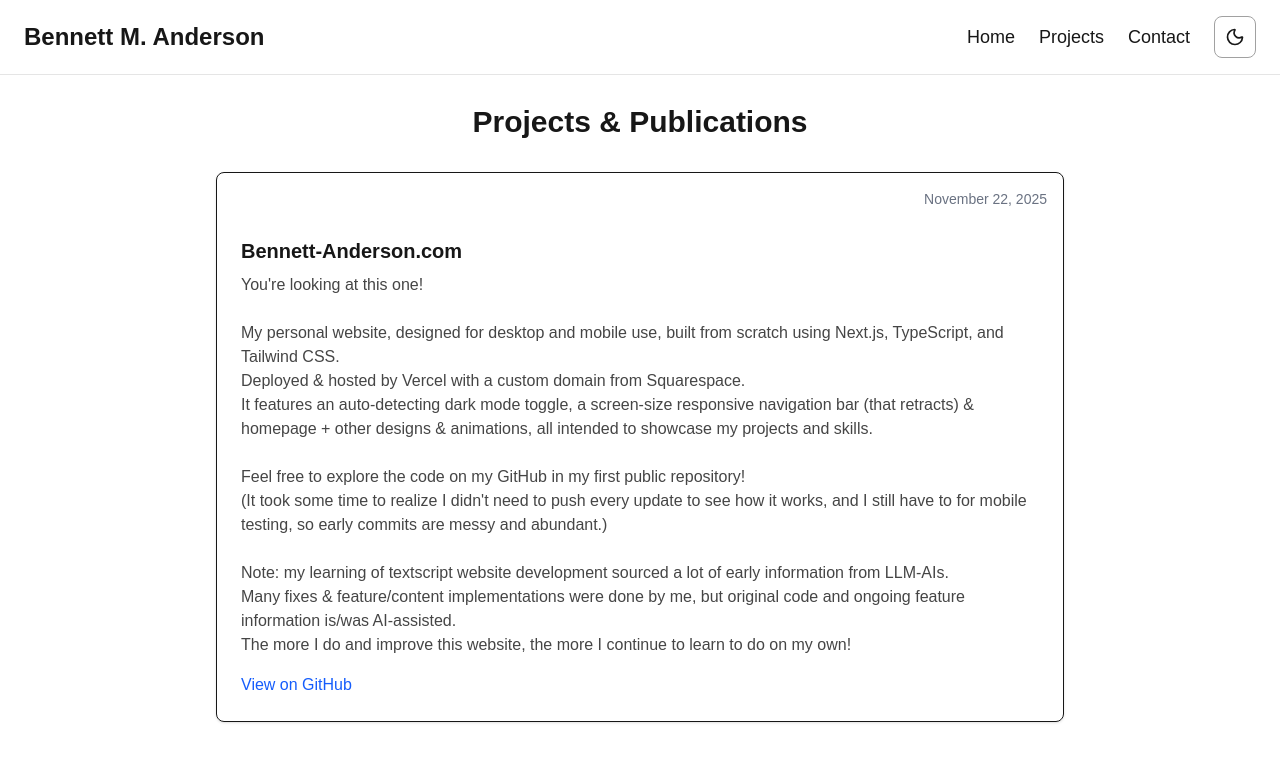
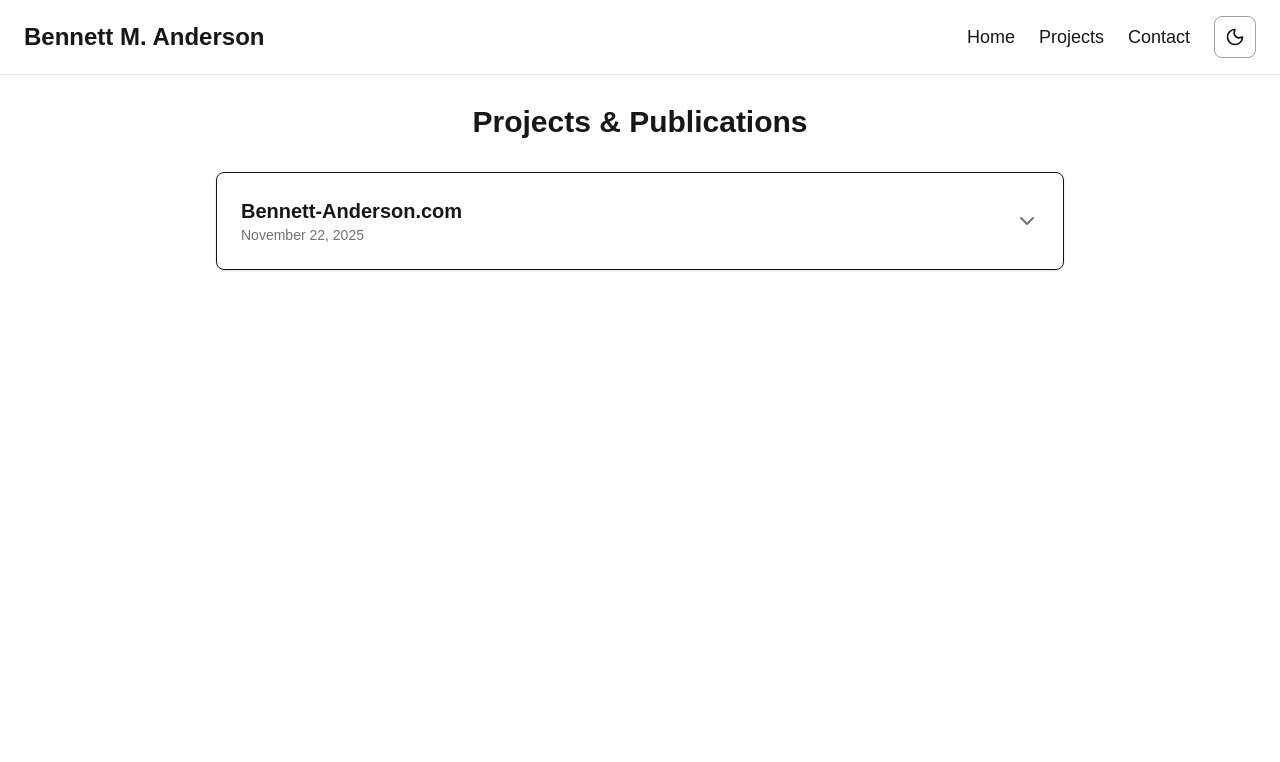
Before and after one commit to B-M-Anderson/Peninsula, a Next.js app: page /projects in a window 1280 px wide. Shown: the top 762 px of the page. Built offline with nearby package versions, Linux system fonts and the light colour scheme.

Commit message:
projects dropdown

```diff
--- a/app/projects/page.tsx
+++ b/app/projects/page.tsx
@@ -1,10 +1,13 @@
 "use client";
+
+import { useState } from "react";
+import { ChevronDown } from "lucide-react"; // make sure lucide-react is installed
 
 type Project = {
   title: string;
   description: string;
   githubUrl?: string;
-  date: string; // <-- add a date field
+  date: string;
 };
 
 const projects: Project[] = [
@@ -23,14 +26,20 @@ Note: my learning of textscript website development sourced a lot of early infor
 Many fixes & feature/content implementations were done by me, but original code and ongoing feature information is/was AI-assisted.
 The more I do and improve this website, the more I continue to learn to do on my own!`,
     githubUrl: "https://github.com/B-M-Anderson/peninsula",
-    date: "November 22, 2025", // <-- input date here
+    date: "November 22, 2025",
   },
-  // Add more projects here with your own dates
+  // Add more projects here
 ];
 
 export default function ProjectsPage() {
+  const [expanded, setExpanded] = useState<number | null>(null);
+
+  const toggleExpand = (idx: number) => {
+    setExpanded(expanded === idx ? null : idx);
+  };
+
   return (
-    <div className="max-w-4xl mx-auto py-18 px-6 space-y-8">
+    <div className="max-w-4xl mx-auto py-18 px-6 space-y-4">
       <h1 className="text-3xl font-bold mb-8 text-center">
         Projects & Publications
       </h1>
@@ -38,14 +47,28 @@ export default function ProjectsPage() {
       {projects.map((project, idx) => (
         <div
           key={idx}
-          className="relative mb-8 p-6 pt-16 border rounded-lg shadow dark:border-gray-700"
+          className="relative border rounded-lg shadow dark:border-gray-700"
         >
-          {/* Date in top-right */}
-          <div className="absolute top-4 right-4 text-sm text-gray-500 dark:text-gray-400">
+          <button
+            onClick={() => toggleExpand(idx)}
+            className="w-full flex items-center justify-between p-6 focus:outline-none"
+          >
+            <div className="flex flex-col text-left">
+              <h2 className="text-xl font-semibold">{project.title}</h2>
+              <span className="text-sm text-gray-500 dark:text-gray-400">
                 {project.date}
+              </span>
             </div>
 
-          <h2 className="text-xl font-semibold mb-2">{project.title}</h2>
+            <ChevronDown
+              className={`h-6 w-6 text-gray-500 transition-transform duration-200 ${
+                expanded === idx ? "rotate-180" : ""
+              }`}
+            />
+          </button>
+
+          {expanded === idx && (
+            <div className="p-6 pt-4 border-t border-gray-200 dark:border-gray-600">
               <p className="opacity-80 whitespace-pre-line">{project.description}</p>
 
               {project.githubUrl && (
@@ -59,6 +82,8 @@ export default function ProjectsPage() {
                 </a>
               )}
             </div>
+          )}
+        </div>
       ))}
     </div>
   );
```
Lines whose indentation alone changed are shown as unchanged.
